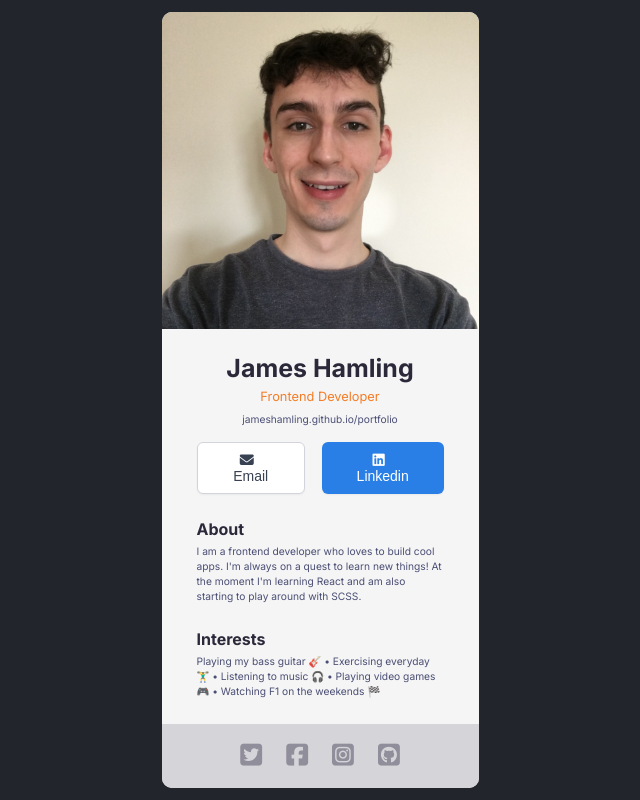
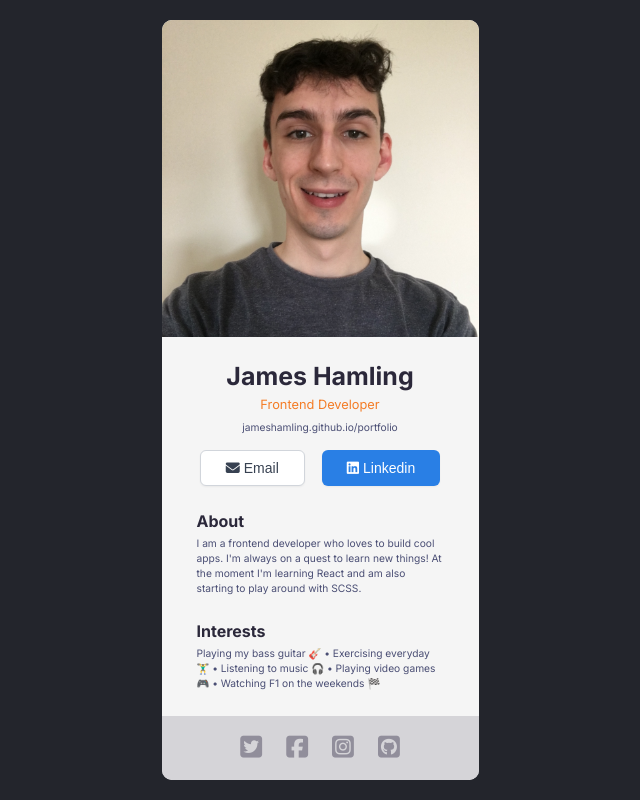
Before and after one commit to jameshamling/digital-business-card, a plain HTML site: page index.html in a window 1280 px wide. Shown: the whole page, without its empty margins (320-960 px from the left). Drawn offline with Linux system fonts and the light colour scheme.

Commit message:
Deploy updated  React app to GitHub Pages

```diff
--- a/index.html
+++ b/index.html
@@ -1 +1 @@
-<!doctype html><html lang="en"><head><meta charset="utf-8"/><link rel="icon" href="/digital-business-card/favicon.ico"/><meta name="viewport" content="width=device-width,initial-scale=1"/><meta name="theme-color" content="#000000"/><meta name="description" content="Digital business card created using create-react-app"/><script src="https://kit.fontawesome.com/21b5b58370.js" crossorigin="anonymous"></script><link rel="preconnect" href="https://fonts.googleapis.com"><link rel="preconnect" href="https://fonts.gstatic.com" crossorigin><link href="https://fonts.googleapis.com/css2?family=Inter:wght@400;500;700&display=swap" rel="stylesheet"><link rel="apple-touch-icon" href="/digital-business-card/logo192.png"/><link rel="manifest" href="/digital-business-card/manifest.json"/><title>Digital Business Card with React</title><script defer="defer" src="/digital-business-card/static/js/main.5a827d8e.js"></script><link href="/digital-business-card/static/css/main.c6e12233.css" rel="stylesheet"></head><body><noscript>You need to enable JavaScript to run this app.</noscript><div id="root"></div></body></html>
+<!doctype html><html lang="en"><head><meta charset="utf-8"/><link rel="icon" href="/digital-business-card/favicon.ico"/><meta name="viewport" content="width=device-width,initial-scale=1"/><meta name="theme-color" content="#000000"/><meta name="description" content="Digital business card created using create-react-app"/><script src="https://kit.fontawesome.com/21b5b58370.js" crossorigin="anonymous"></script><link rel="preconnect" href="https://fonts.googleapis.com"><link rel="preconnect" href="https://fonts.gstatic.com" crossorigin><link href="https://fonts.googleapis.com/css2?family=Inter:wght@400;500;700&display=swap" rel="stylesheet"><link rel="apple-touch-icon" href="/digital-business-card/logo192.png"/><link rel="manifest" href="/digital-business-card/manifest.json"/><title>Digital Business Card with React</title><script defer="defer" src="/digital-business-card/static/js/main.5a827d8e.js"></script><link href="/digital-business-card/static/css/main.d035ad8e.css" rel="stylesheet"></head><body><noscript>You need to enable JavaScript to run this app.</noscript><div id="root"></div></body></html>
```
Also changed, not shown: static/css/main.c6e12233.css (deleted, +0 -2 lines), static/css/main.d035ad8e.css (added, +2 -0 lines), asset-manifest.json, 2 other files.
